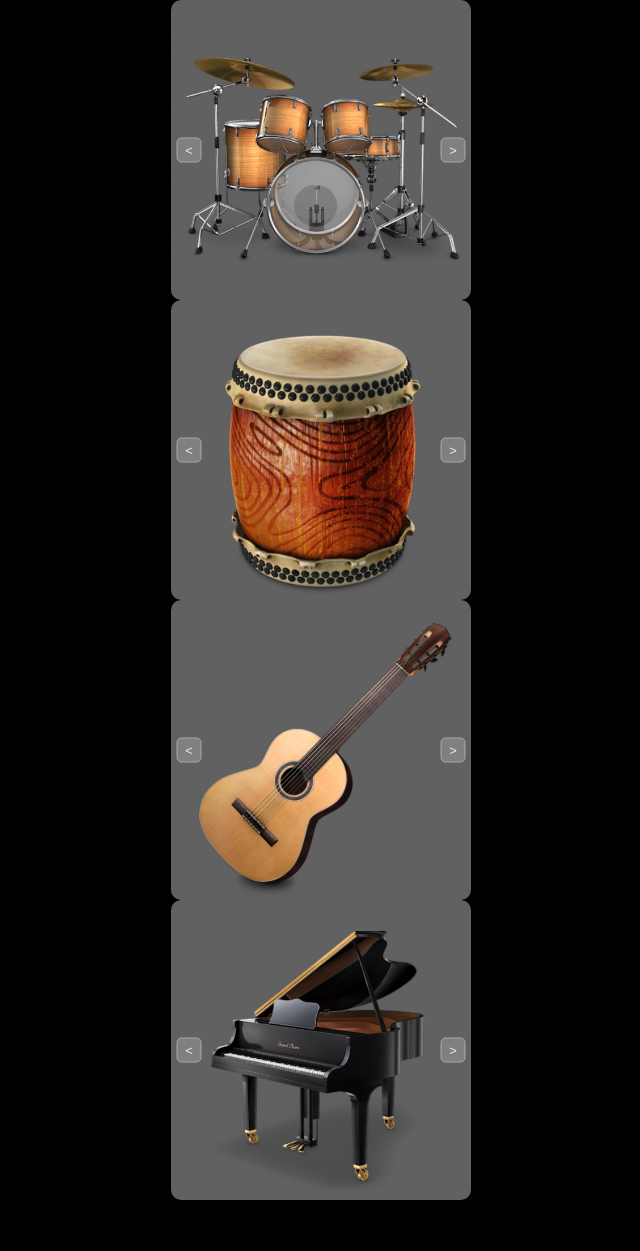
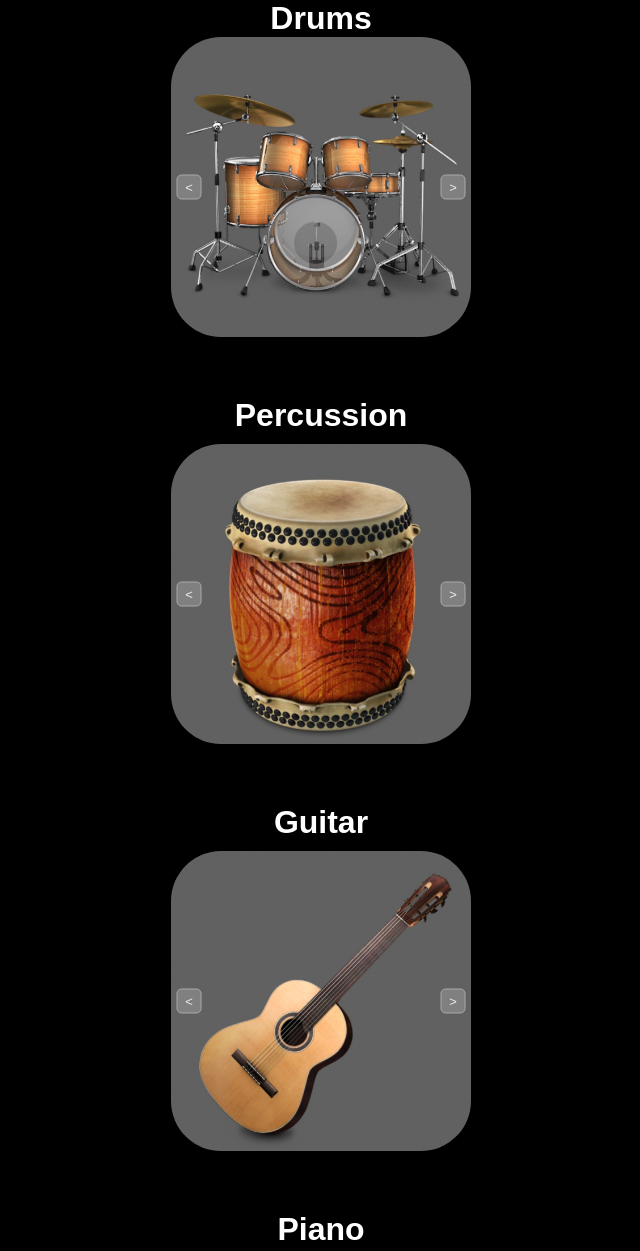
Before and after one commit to jobindnl/MusicProduction, a plain HTML site: page instruments.html in a window 1280 px wide. Shown: the top 1251 px of the page, without its empty margins (319-959 px from the left). Before the commit the page ends 1200 px from the top, so only its background shows below. Drawn offline with Linux system fonts and the light colour scheme.

Commit message:
minimal changes

```diff
--- a/css/instruments.css
+++ b/css/instruments.css
@@ -41,15 +41,23 @@ button {
   margin: auto;
 }
 
+.slider-container h1{
+  text-align: center;
+}
+
+.slider-container h1 ~ h1 {
+  margin: 60px auto 10px auto;
+}
+
 .photo-drums, .photo-piano, .photo-perc, .photo-guitar{
   display: flex;
   transition: 0.2s;
 }
 
 .slider{
+  overflow: hidden;
+  border-radius: 50px;
   border: 0px solid transparent;
-  border-radius: 10px;
-  overflow: hidden;
   transition: 0.2s;
   display: flex;
   flex-direction: column;
--- a/instruments.html
+++ b/instruments.html
@@ -13,7 +13,9 @@
         </header>
         <main>
             <div class="slider-container">
-                <!-- <div class="slider-container"> -->
+                <h1>
+                    Drums
+                </h1>
                 <div class="slider drums">
                     <div class="photo-drums">
                         <img src="img/instruments/drum/drum1.jpg" alt="">
@@ -31,8 +33,9 @@
                         <button class="next">></button>
                     </div>
                 </div>
-                <!-- </div> -->
-                <!-- <div class="slider-container"> -->
+                <h1>
+                    Percussion
+                </h1>
                 <div class="slider perc">
                     <div class="photo-perc">
                         <img src="img/instruments/perc/perc1.jpg" alt="">
@@ -49,8 +52,9 @@
                         <button class="next">></button>
                     </div>
                 </div>
-                <!-- </div> -->
-                <!-- <div class="slider-container"> -->
+                <h1>
+                    Guitar
+                </h1>
                 <div class="slider guitar">
                     <div class="photo-guitar">
                         <img src="img/instruments/guitar/guitar1.jpg" alt="">
@@ -67,8 +71,9 @@
                         <button class="next">></button>
                     </div>
                 </div>
-                <!-- </div> -->
-                <!-- <div class="slider-container"> -->
+                <h1>
+                    Piano
+                </h1>
                 <div class="slider piano">
                     <div class="photo-piano">
                         <img src="img/instruments/piano/piano1.jpg" alt="">
```
